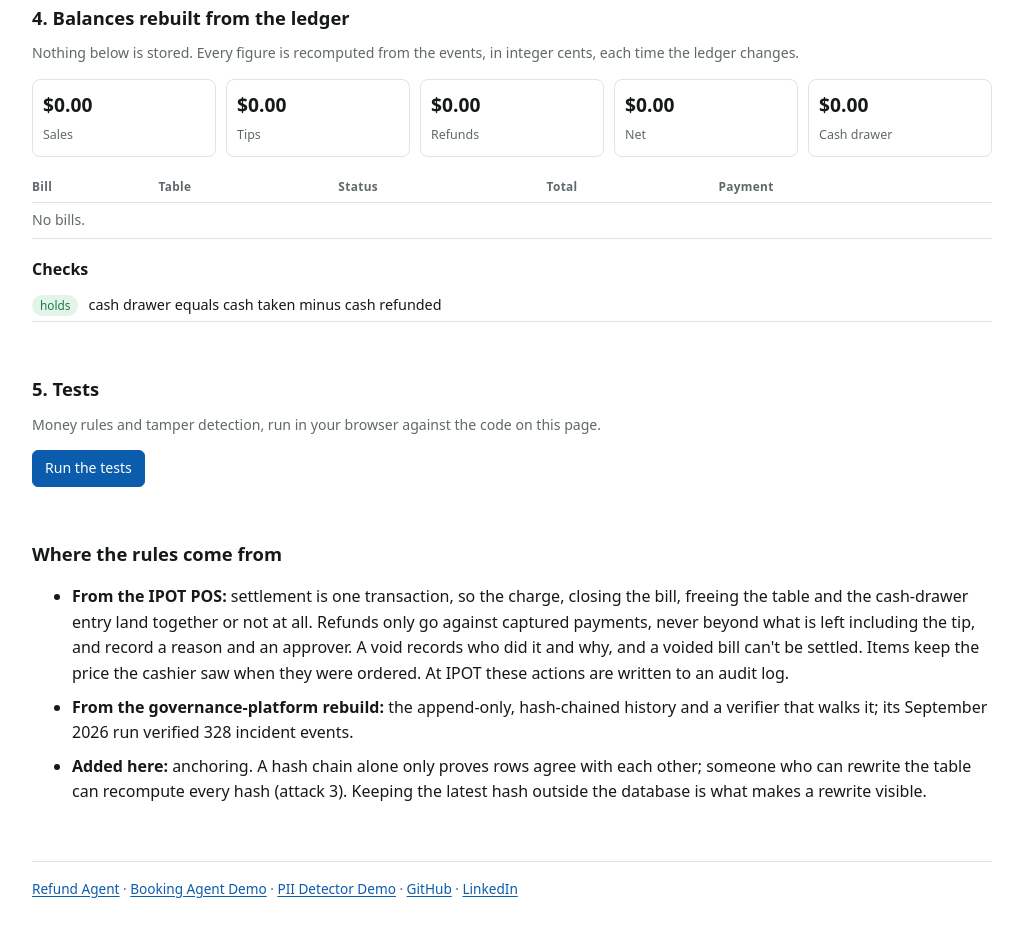
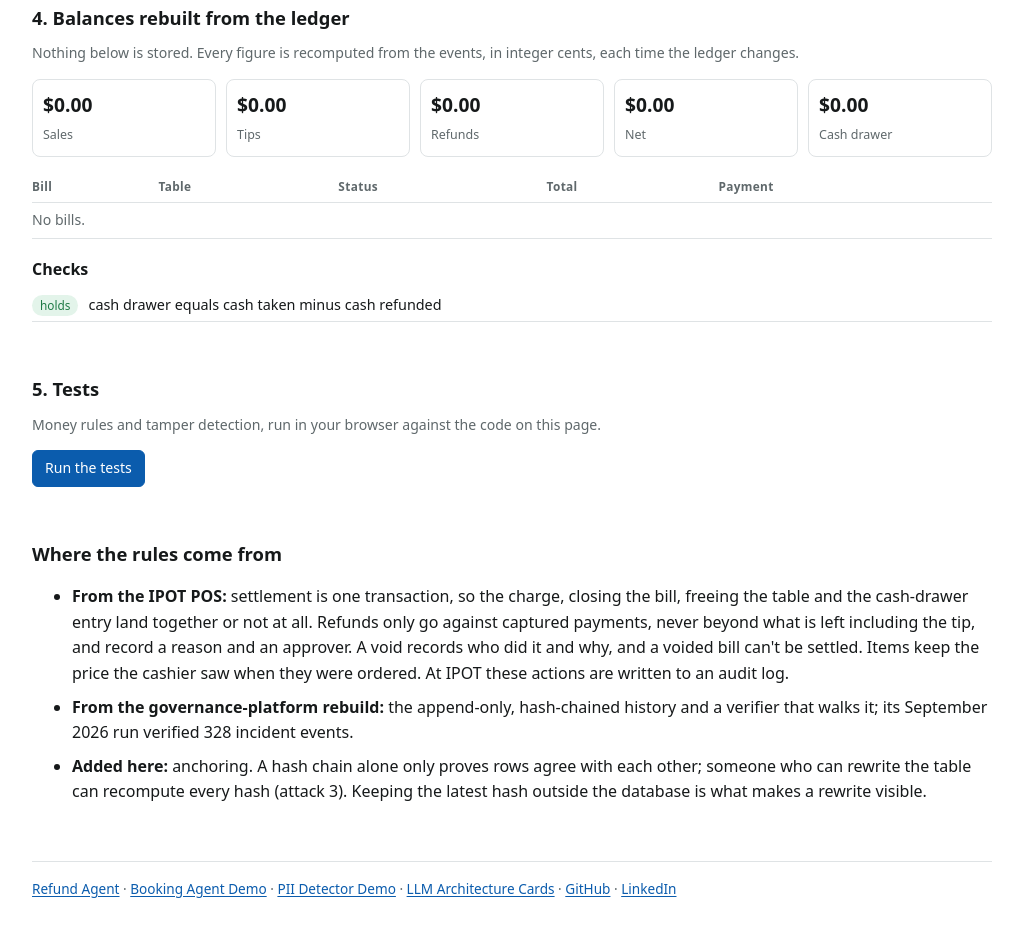
Before and after one commit to kaihuan-huang/ledger-demo, a plain HTML site: page index.html in a window 1280 px wide. Shown: the part 1206-2142 px from the top of the page, without its empty margins (128-1151 px from the left). Drawn offline with Linux system fonts and the light colour scheme.

Commit message:
Link to the LLM architecture cards demo

```diff
--- a/index.html
+++ b/index.html
@@ -142,7 +142,7 @@ footer{margin-top:56px;padding-top:16px;border-top:1px solid var(--line);font-si
   </section>
 
   <footer>
-    <a href="https://kaihuan-huang.github.io/refund-agent-demo/">Refund Agent</a> · <a href="https://kaihuan-huang.github.io/booking-agent-demo/">Booking Agent Demo</a> · <a href="https://kaihuan-huang.github.io/pii-detector-demo/">PII Detector Demo</a> · <a href="https://github.com/kaihuan-huang">GitHub</a> · <a href="https://linkedin.com/in/kaihuanhuang/">LinkedIn</a>
+    <a href="https://kaihuan-huang.github.io/refund-agent-demo/">Refund Agent</a> · <a href="https://kaihuan-huang.github.io/booking-agent-demo/">Booking Agent Demo</a> · <a href="https://kaihuan-huang.github.io/pii-detector-demo/">PII Detector Demo</a> · <a href="https://kaihuan-huang.github.io/llm-arch-viz/">LLM Architecture Cards</a> · <a href="https://github.com/kaihuan-huang">GitHub</a> · <a href="https://linkedin.com/in/kaihuanhuang/">LinkedIn</a>
   </footer>
 </main>
 
```
